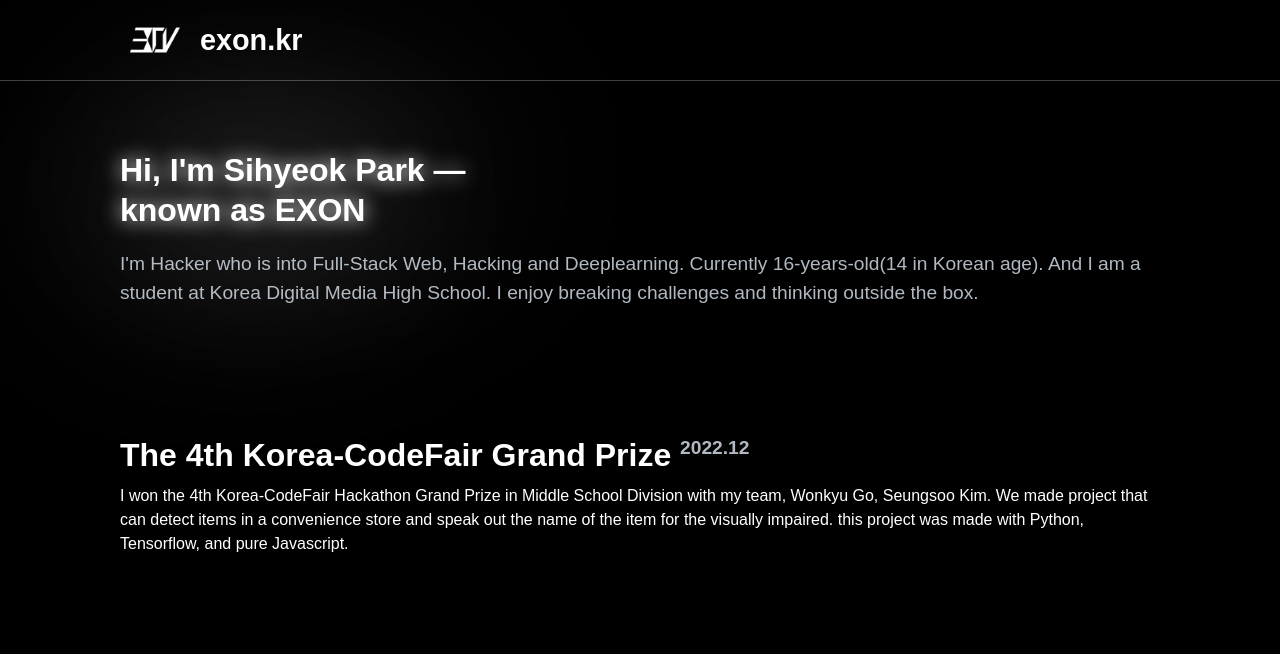
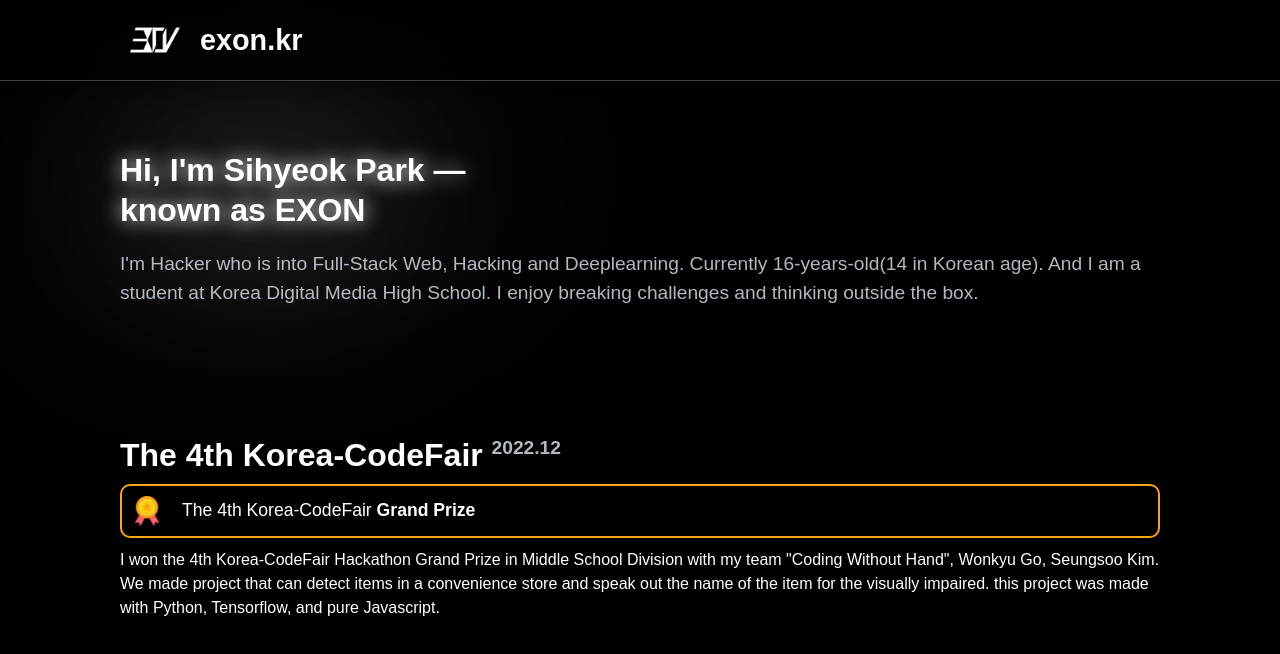
Before and after one commit to sihyeokpark/exon.kr, a React (Create React App) app in the folder app/: page / in a window 1280 px wide. Shown: the top 654 px of the page. Built offline with nearby package versions, Linux system fonts and the light colour scheme; a web font is replaced by a local one.

Commit message:
Update: award

```diff
--- a/app/src/App.tsx
+++ b/app/src/App.tsx
@@ -1,5 +1,6 @@
 import './css/App.css'
 import logo from './images/logo.png'
+import award from './images/medal.png'
 
 function App() {
     return (
@@ -11,13 +12,11 @@ function App() {
                 </div>
             </nav>
             <div className='app'>
-
-                {/* <div className='logos'>
-                    <img src={logo1} className='logo1'></img>
-                    <img src={logo2} className='logo2'></img>
-                </div> */}
                 <section className='top'>
-                    <h1 className='title'><span className='light' data-text={'Hi, I\'m Sihyeok Park —'}>Hi, I'm Sihyeok Park —</span><br/> <span className='light' data-text='known as EXON'>known as EXON</span></h1>
+                    <h1 className='title'>
+                        <span className='light' data-text={'Hi, I\'m Sihyeok Park —'}>Hi, I'm Sihyeok Park —</span><br/>
+                        <span className='light' data-text='known as EXON'>known as EXON</span>
+                    </h1>
                     <p className='intro'>
                         I'm Hacker who is into Full-Stack Web, Hacking and Deeplearning.
                         Currently {new Date().getFullYear() - 2007 + 1}-years-old({(() => {
@@ -30,9 +29,13 @@ function App() {
                     </p>
                 </section>
                 <section>
-                    <h1>The 4th Korea-CodeFair Grand Prize <sup>2022.12</sup></h1>
+                    <h1>The 4th Korea-CodeFair <sup>2022.12</sup></h1>
+                    <div className='award'>
+                        <img src={award} height='30px'></img>
+                        <span>The 4th Korea-CodeFair <strong>Grand Prize</strong></span>
+                    </div>
                     <p>
-                        I won the 4th Korea-CodeFair Hackathon Grand Prize in Middle School Division with my team, Wonkyu Go, Seungsoo Kim.
+                        I won the 4th Korea-CodeFair Hackathon Grand Prize in Middle School Division with my team "Coding Without Hand", Wonkyu Go, Seungsoo Kim.
                         We made project that can detect items in a convenience store and speak out the name of the item for the visually impaired.
                         this project was made with Python, Tensorflow, and pure Javascript.
                     </p>
--- a/app/src/css/App.css
+++ b/app/src/css/App.css
@@ -10,23 +10,6 @@ body {
     max-width: 1080px;
     text-align: left;
 }
-
-/* nav {
-    display: flex;
-    position: fixed;
-    gap: 20px;
-    height: fit-content;
-    width: fit-content;
-    align-items: center;
-    margin: 10px 0px;
-    padding: 8px 30px;
-    border-radius: 8px;
-    border: #414141 solid 1px;
-    box-shadow: 0 2px 12px rgb(0 0 0 / 40%);
-    background-color: rgba(0,0,0,0.70);
-    backdrop-filter: saturate(120%) blur(18px);
-    transition: all 0.1s ease-in-out;
-} */
 
 nav {
     height: fit-content;
@@ -41,6 +24,7 @@ nav {
     background-color: rgba(0,0,0,0.70);
     backdrop-filter: saturate(120%) blur(18px);
     text-align: center;
+    z-index: 1;
 }
 
 .center {
@@ -63,6 +47,7 @@ nav .center h1 {
 
 section {
     padding: 10px 20px;
+    margin-bottom: 150px;
 }
 
 section h1 {
@@ -74,6 +59,7 @@ section h1 {
 
 section.top {
     padding-top: 150px;
+    margin-bottom: 0px;
 }
 
 h1.title {
@@ -115,7 +101,7 @@ span.light::before {
 }
 
 section p {
-    margin-bottom: 100px;
+    margin-bottom: 10px;
     font-size: 1em;
     line-height: 1.5em;
 }
@@ -124,6 +110,18 @@ p.intro {
     font-size: 1.2em;
     line-height: 1.5em;
     color: var(--sub-txt);
+    margin-bottom: 100px;
+}
+
+.award {
+    display: flex;
+    align-items: center;
+    border-radius: 10px;
+    padding: 10px 10px;
+    border: #faa515 solid 2px;
+    gap: 20px;
+    font-size: 1.1rem;
+    margin-bottom: 10px;
 }
 
 @media screen and (max-width: 720px) {
```
Also changed, not shown: app/src/images/medal.png (added).
